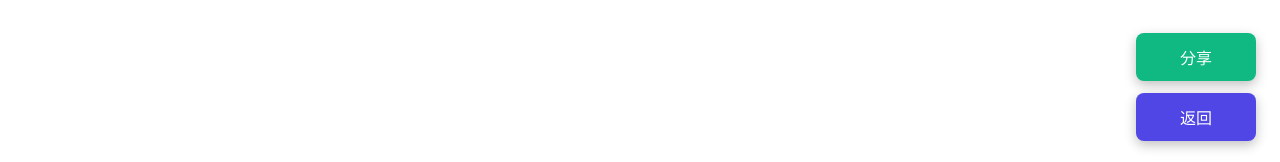
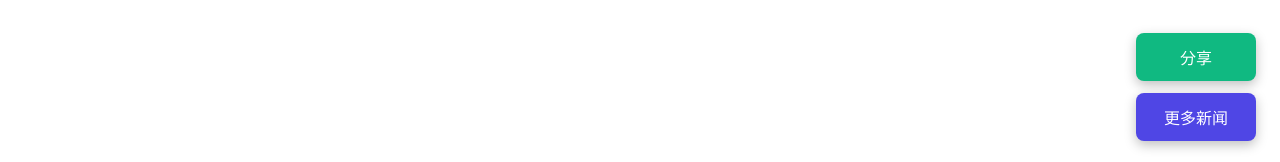
Before and after one commit to IDME-AI/IDME-AI.github.io, a Jekyll site: the page built from _pages/image-viewer.md, in a window 1280 px wide. Shown: the part 735-897 px from the top of the page. Built offline with Jekyll 4.4.1, drawn with Linux system fonts in a browser that asks for light colours.

Commit message:
Initial commit

```diff
--- a/_includes/image-viewer.html
+++ b/_includes/image-viewer.html
@@ -70,7 +70,7 @@
 
 <div id="button-container">
     <button id="share-button">分享</button>
-    <button id="back-button" onclick="history.back()">返回</button>
+    <button id="back-button" onclick="window.location.href='https://idme-ai.github.io/news/'">更多新闻</button>
 </div>
 
 <div id="viewer"></div>
```
